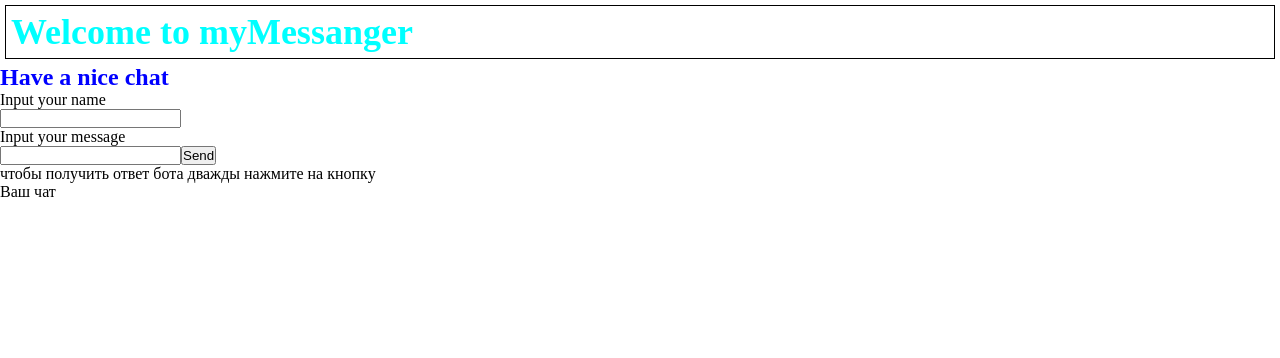
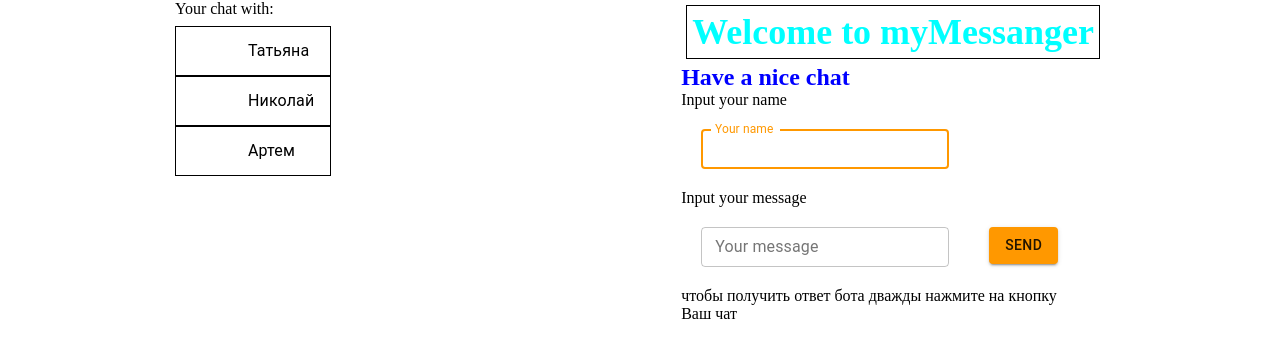
Before and after one commit to tanyaStankevich/reactHomeTask, a React (Create React App) app: page / in a window 1280 px wide. Shown: the top 358 px of the page. Built offline with nearby package versions, Linux system fonts and the light colour scheme.

Commit message:
hometask lesson3

```diff
--- a/package.json
+++ b/package.json
@@ -3,9 +3,11 @@
   "version": "0.1.0",
   "private": true,
   "dependencies": {
+    "@material-ui/core": "^4.12.3",
     "@testing-library/jest-dom": "^5.14.1",
     "@testing-library/react": "^11.2.7",
     "@testing-library/user-event": "^12.8.3",
+    "nanoid": "^3.1.28",
     "react": "^17.0.2",
     "react-dom": "^17.0.2",
     "react-scripts": "4.0.3",
--- a/src/App.css
+++ b/src/App.css
@@ -1,17 +1,26 @@
-*{
+* {
   margin: 0px;
   padding: 0px;
 }
 
-.message{
-font-size: 24px;
-color: blue;
+.message {
+  font-size: 24px;
+  color: blue;
 }
 
-.app{
+.app {
   font-size: 36px;
   color: aqua;
   border: 1px solid black;
   padding: 5px;
   margin: 5px;
 }
+
+.frag {
+  display: flex;
+  justify-content: space-around;
+}
+.listitem {
+  border: 1px solid black;
+  width: 50%;
+}
--- a/src/App.js
+++ b/src/App.js
@@ -2,10 +2,34 @@ import './App.css';
 import React, {Component} from 'react';
 import ReactDOM from 'react-dom';
 import Message from './Message.js';
+import ListChat from './ListChat.js';
+import Button from '@material-ui/core/Button';
+
+import { TextField } from "@material-ui/core";
+
+import { nanoid } from 'nanoid';
+import {
+ThemeProvider,
+useTheme,
+createMuiTheme,
+} from "@material-ui/core/styles";
+
+
+const theme = createMuiTheme({
+palette: {
+primary: {
+main: "#FF9800",
+},
+secondary: {
+main: "#0098FF",
+},
+},
+});
 
 
 const messageText = 'Have a nice chat';
 const messageList = [];
+
 
 //const messageChat = [];
 
@@ -13,11 +37,14 @@ const messageList = [];
 export default class App extends React.Component{
   constructor(props) {
     super(props);
+
     this.state =
     {
+      id:'',
       author: '',
       messageAuthor: ''
     };
+
     this.update = this.update.bind(this.state);
     this.updatePol = this.updatePol.bind(this.state);
 
@@ -42,9 +69,11 @@ export default class App extends React.Component{
 
   update = (event) => {
 
+    this.state.id = nanoid();
+    messageList.push(this.state );
+    console.log(messageList);
 
-      messageList.push(this.state );
-      console.log(messageList)
+
       this.setState({
       author: 'Bot',
       messageAuthor:'I am bot'
@@ -60,20 +89,29 @@ export default class App extends React.Component{
   render() {
 
 
-  return (
+    return (
+    <ThemeProvider theme={theme}>
+    <div className='frag'>
 
+      <ListChat />
       <div>
       <h3 className='app'>Welcome to myMessanger</h3>
       <Message mes={messageText} />
       <p>Input your name</p>
-      <input type='text' value={this.author} onChange={this.updatePolAuth}></input>
+      <TextField focused='true' id="outlined-basic" label="Your name" size="small" style={{ margin: '20px' }} variant="outlined" value={this.author} onChange={this.updatePolAuth} inputRef={this.textInput}/>
+      {/* <input type='text' value={this.author} onChange={this.updatePolAuth}></input> */}
       <p>Input your message</p>
-      <input type='text' value={this.messageAuthor} onChange={this.updatePol}></input>
-      <button type='button' onClick={this.update}>Send</button><p>чтобы получить ответ бота дважды нажмите на кнопку</p>
-      <ul>Ваш чат {messageList.map((mes) => (<li>Отправитель {mes.author} Сообщение { mes.messageAuthor}</li>))}</ul>
+      <TextField id="outlined-basic" label="Your message" size="small" style={{ margin: '20px' }} variant="outlined" value={this.messageAuthor} onChange={this.updatePol}/>
+      {/* <input type='text' value={this.messageAuthor} onChange={this.updatePol}></input> */}
+      <Button variant="contained" color="primary" type='button' style={{ margin: '20px' }} onClick={this.update}>
+      Send
+    </Button>
+      <p>чтобы получить ответ бота дважды нажмите на кнопку</p>
+      <ul>Ваш чат {messageList.map((mes) => (<li key={mes.id}>Отправитель {mes.author} Сообщение { mes.messageAuthor}</li>))}</ul>
       </div>
+   </div>
+    </ThemeProvider>
+        );
 
-
-  );
 }
 }
--- /dev/null
+++ b/src/ListChat.js
@@ -0,0 +1,51 @@
+import './App.css';
+import React, {Component} from 'react';
+import ReactDOM from 'react-dom';
+import Message from './Message.js';
+import Button from '@material-ui/core/Button';
+
+import { TextField } from "@material-ui/core";
+
+import { nanoid } from 'nanoid';
+import { List } from "@material-ui/core";
+import { ListItem } from "@material-ui/core";
+import { ListItemText } from "@material-ui/core";
+
+export default function ListChat() {
+
+    const arrChat =
+    [{
+      id: nanoid(),
+      name: 'Татьяна'
+
+        },
+        {
+      id: nanoid(),
+      name: 'Николай'
+
+        },
+        {
+      id: nanoid(),
+      name: 'Артем'
+
+        }
+
+        ];
+
+
+
+   return (
+    <div>
+    <p>Your chat with:</p>
+     <List sx={{ width: '100%', maxWidth: 360,  color: 'black' }}>
+    {arrChat.map((chat) => (
+      <ListItem className='listitem'>
+        <ListItemText primary={chat.name} inset='true'/>
+
+      </ListItem>
+    ))}
+    </List>
+    </div>
+       );
+
+}
```
Also changed, not shown: src/App_copy.js (deleted, +0 -51 lines), 1 other file (tests, documents, lock files or other folders).
